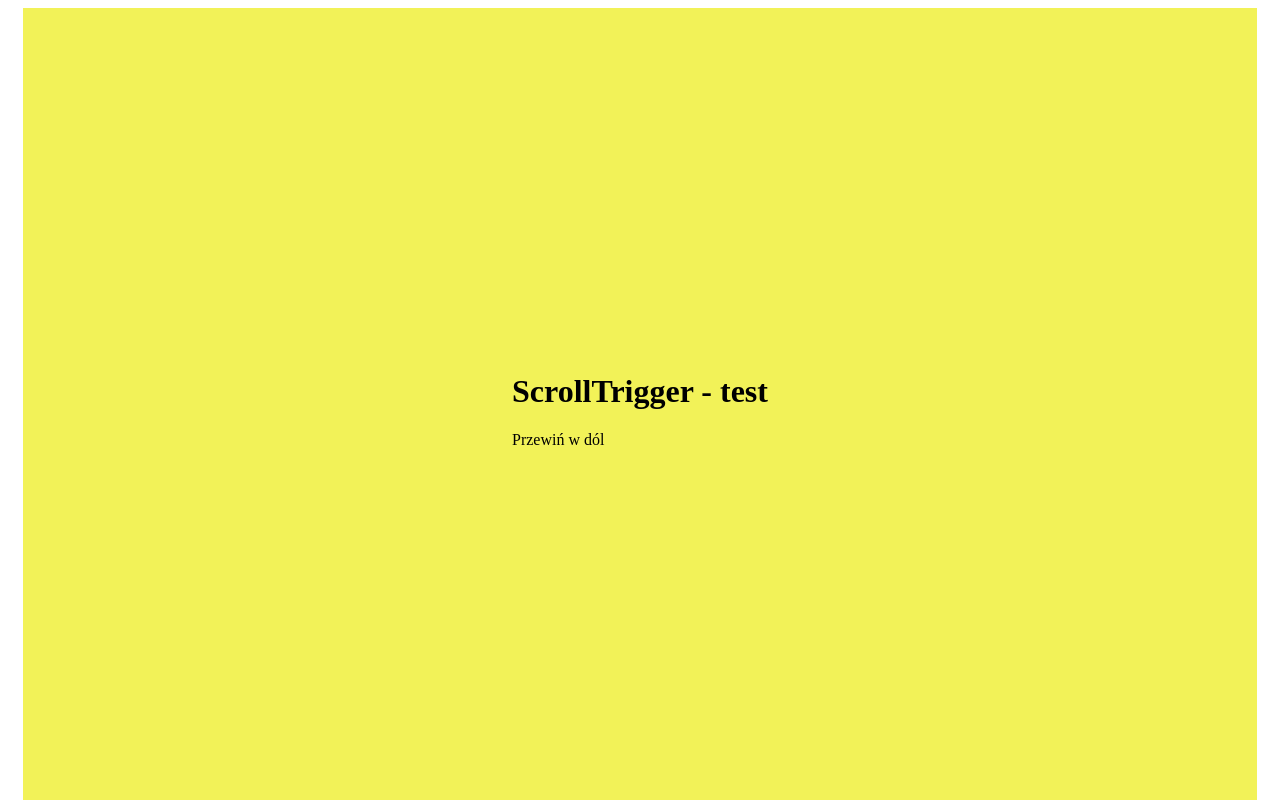
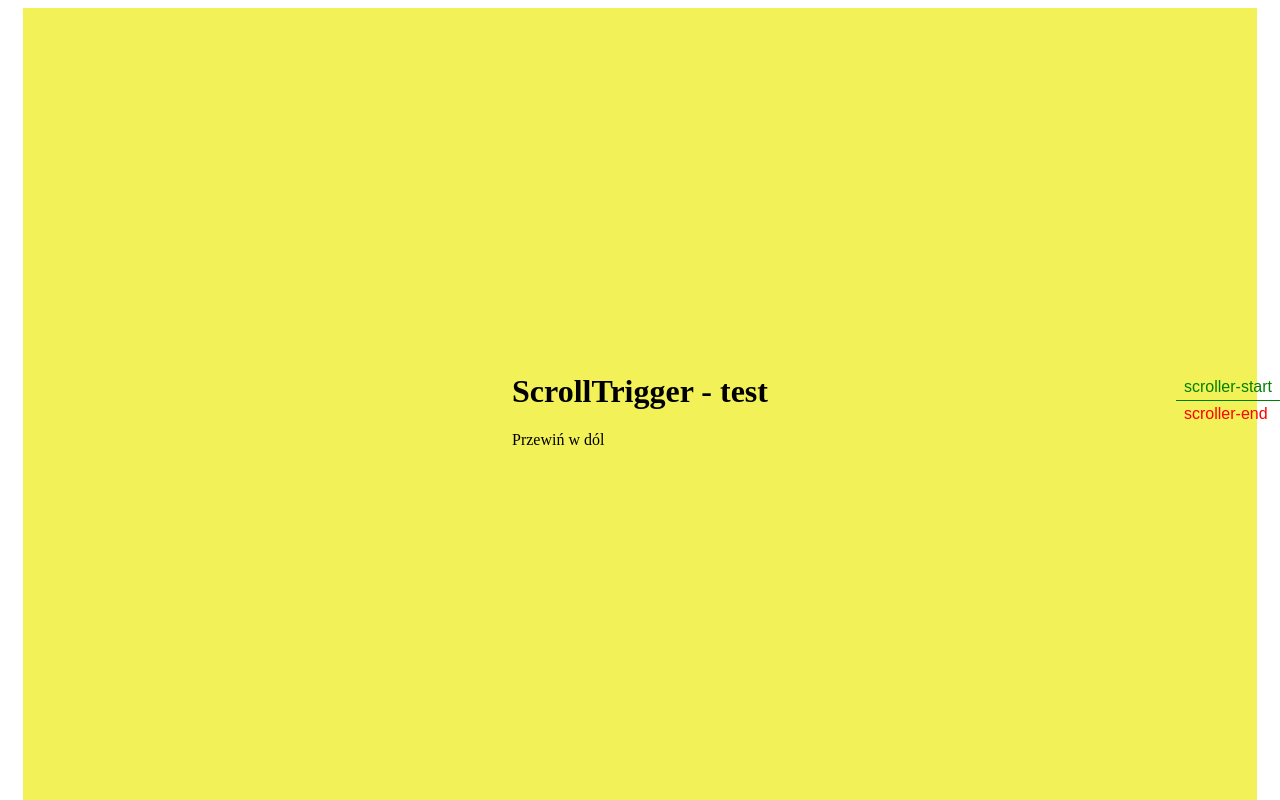
Before and after one commit to JakubM-I/scroll-trigger-gsap, a plain HTML site: page index.html in a window 1280 px wide. Shown: the top 800 px of the page. Drawn offline with Linux system fonts and the light colour scheme.

Commit message:
Pin eleemtn test

```diff
--- a/index.html
+++ b/index.html
@@ -22,7 +22,7 @@
         <div class="page-section second">
             <p>Przewijaj dalej</p>
         </div>
-        <div class="page-section">
+        <div class="page-section third">
             <div class="slider-wrapper">
                 <div class="animated-div">
                     <div class="title-list">
--- a/script.js
+++ b/script.js
@@ -1,3 +1,4 @@
+gsap.registerPlugin(ScrollTrigger);
 // gsap.from(".container-body", {
 //     x: "-1000px",
 //     opacity: 0,
@@ -15,11 +16,34 @@
     .from(".container-body h1", {x: "-1000px", opacity: 0, duration: 1, ease: "power2.out"})
     .from(".container-body p", {x: "-1000px", opacity: 0, duration: 1, ease: "power2.out"}, "-=0.5");
 
-gsap.fromTo(".page-section.second",{
+gsap.from(".page-section.second",{
     x: "-1000px",
     opacity: 0,
     duration: 1,
     delay: 0.5,
-    ease: "power2.out"
-}
+    ease: "power2.out",
+    scrollTrigger: {
+        trigger: ".page-section.second",
+        start: "top 90%",
+        end: "bottom center",
+        toggleActions: "play none none none",
+}}
 );
+// const descs = gsap.utils.toArray(".description");
+const descs = document.querySelector(".desc-list");
+
+const descHeight = Math.floor(descs.offsetHeight);
+console.log(descHeight);
+
+
+gsap.to(".page-section.third",{
+    scrollTrigger: {
+        trigger: ".page-section.third",
+        start:"center center",
+        end: "+=5000",
+        scrub: true,
+        pin: true,
+        pinSpacing: true,
+        markers: true,
+        }}
+    );
```
